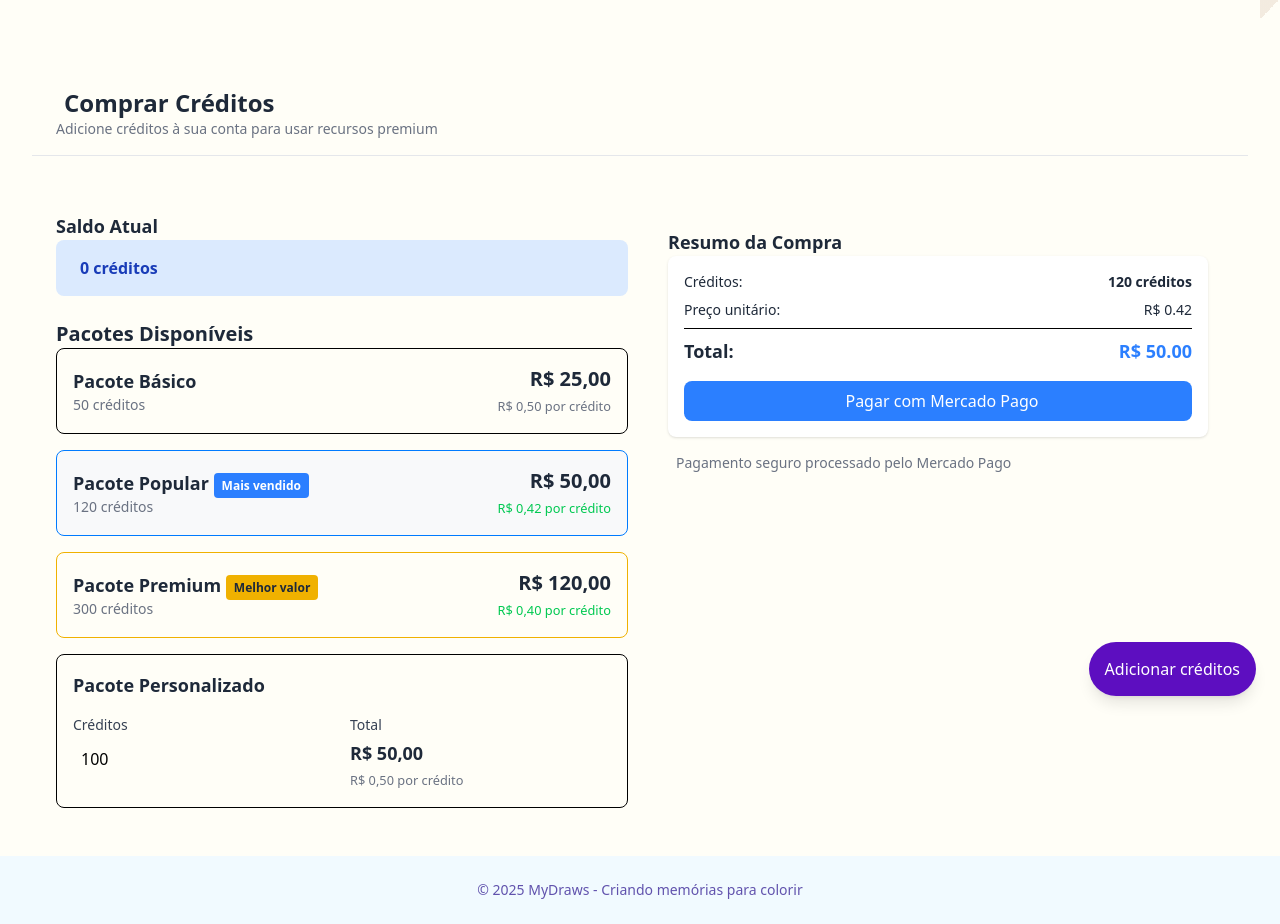
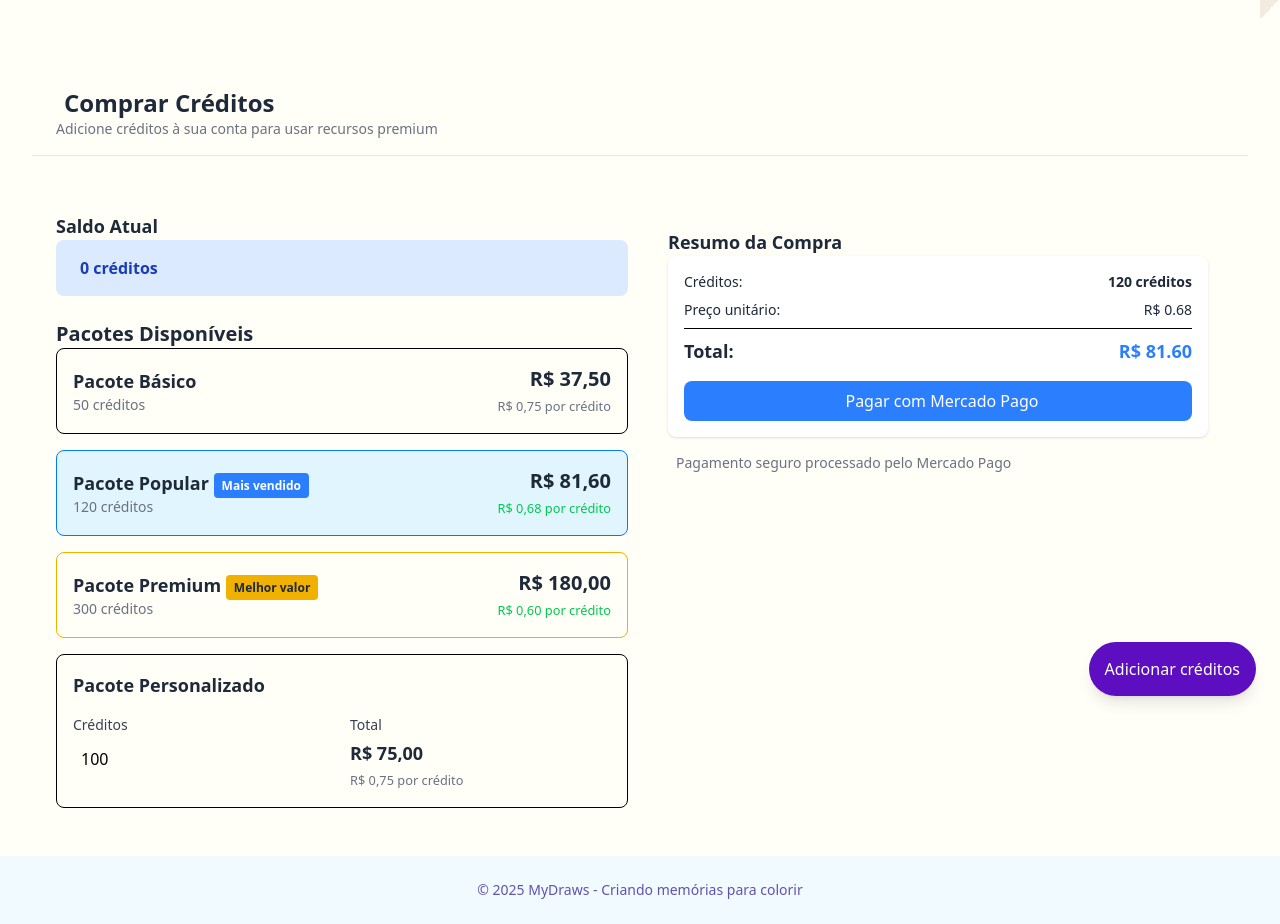
Before and after one commit to PedroHenriqueDevBR/MyDraws, a Django app: page /buy-credits/ in a window 1280 px wide. Shown: the part 95-1019 px from the top of the page. Run offline with Django 5.2, Linux system fonts and the light colour scheme; the visitor is signed in with stand-in values (Sample User, id 1).

Commit message:
refact: refact payment flow

```diff
--- a/core/services/mercado_pago.py
+++ b/core/services/mercado_pago.py
@@ -84,7 +84,10 @@ class MercadoPagoService:
             }
 
             preference_response = self.sdk.preference().create(preference_data)
-
+            ###################################
+            import pdb
+            pdb.set_trace()
+            ###################################
             if preference_response["status"] == 201:
                 logger.info(
                     "Preferência criada com sucesso para usuário %s. ID: %s",
--- a/core/views.py
+++ b/core/views.py
@@ -1,6 +1,7 @@
+import json
 from pathlib import Path
-import json
-from decimal import Decimal
+import math
+from decouple import config
 
 from django.core.files import File
 from django.http.request import HttpRequest
@@ -299,38 +300,30 @@ def webhook(request: HttpRequest):
 @login_required
 @require_http_methods(["POST"])
 def create_payment_preference(request: HttpRequest):
+    profile = request.user
     try:
         data = json.loads(request.body)
         credit_amount = data.get("credit_amount")
-        unit_price_str = data.get("unit_price")
-        description = data.get("description", "Compra de créditos para MyDraws")
 
-        if not credit_amount or credit_amount <= 0:
+        if not credit_amount or credit_amount < 5:
             return JsonResponse(
                 {
                     "success": False,
-                    "error": "Quantidade de créditos deve ser maior que zero",
+                    "error": "Quantidade de créditos deve ser maior ou igual a 5 (cinco)",
                 },
                 status=400,
             )
 
-        if not unit_price_str:
-            return JsonResponse(
-                {"success": False, "error": "Preço unitário é obrigatório"}, status=400
-            )
+        unit_price = config("UNIT_PRICE", default="0.75", cast=float)
+        description = f"Compra de {credit_amount} créditos por { profile } - MyDraws"
 
-        try:
-            unit_price = Decimal(unit_price_str)
-            if unit_price <= 0:
-                raise ValueError()
-        except (ValueError, TypeError):
-            return JsonResponse(
-                {
-                    "success": False,
-                    "error": "Preço unitário deve ser um número positivo",
-                },
-                status=400,
-            )
+        if credit_amount >= 120:
+            unit_price = unit_price * 0.9
+            unit_price = math.floor(unit_price * 100) / 100
+
+        if credit_amount >= 300:
+            unit_price = unit_price * 0.8
+            unit_price = math.floor(unit_price * 100) / 100
 
         mp_service = get_mercado_pago_service()
         preference = mp_service.create_payment_preference(
@@ -544,4 +537,17 @@ def get_available_payment_methods(request: HttpRequest):
 
 @login_required
 def buy_credits(request: HttpRequest):
-    return render(request, "core/buy_credits.html")
+    unit_price = config("UNIT_PRICE", default="0.75", cast=float)
+    unit_price_str = config("UNIT_PRICE")
+    medium_price = unit_price * 0.9
+    premium_price = unit_price * 0.8
+    return render(
+        request,
+        "core/buy_credits.html",
+        {
+            "unit_price": unit_price,
+            "medium_price": medium_price,
+            "premium_price": premium_price,
+            "unit_price_str": unit_price_str,
+        },
+    )
--- a/templates/core/buy_credits.html
+++ b/templates/core/buy_credits.html
@@ -3,7 +3,6 @@
 {% block title %}Comprar Créditos{% endblock %}
 
 {% block content %}
-
 
 <style>
     .credit-package {
@@ -18,7 +17,7 @@
 
     .credit-package.selected {
         border-color: #007bff !important;
-        background-color: #f8f9fa;
+        background-color: #E1F5FE;
     }
 </style>
 
@@ -47,23 +46,23 @@
                     <div class="space-y-4">
                         <!-- Pacote Básico -->
                         <div class="border rounded-lg p-4 cursor-pointer transition-transform transform hover:-translate-y-1 hover:shadow-lg credit-package"
-                            data-credits="50" data-price="25.00">
+                            data-credits="50" data-price="37.50">
                             <div class="flex justify-between items-center">
                                 <div>
                                     <h6 class="text-lg font-semibold text-gray-800">Pacote Básico</h6>
                                     <p class="text-sm text-gray-500">50 créditos</p>
                                 </div>
                                 <div class="text-right">
-                                    <span class="text-xl font-bold text-gray-800">R$ 25,00</span>
+                                    <span class="text-xl font-bold text-gray-800">R$ 37,50</span>
                                     <br>
-                                    <small class="text-gray-500">R$ 0,50 por crédito</small>
+                                    <small class="text-gray-500">R$ {{ unit_price|floatformat:2 }} por crédito</small>
                                 </div>
                             </div>
                         </div>
 
                         <!-- Pacote Popular -->
                         <div class="border border-blue-500 rounded-lg p-4 cursor-pointer transition-transform transform hover:-translate-y-1 hover:shadow-lg credit-package"
-                            data-credits="120" data-price="50.00">
+                            data-credits="120" data-price="81.60">
                             <div class="flex justify-between items-center">
                                 <div>
                                     <h6 class="text-lg font-semibold text-gray-800">
@@ -73,16 +72,16 @@
                                     <p class="text-sm text-gray-500">120 créditos</p>
                                 </div>
                                 <div class="text-right">
-                                    <span class="text-xl font-bold text-gray-800">R$ 50,00</span>
+                                    <span class="text-xl font-bold text-gray-800">R$ 81,60</span>
                                     <br>
-                                    <small class="text-green-500">R$ 0,42 por crédito</small>
+                                    <small class="text-green-500">R$ {{ medium_price|floatformat:2 }} por crédito</small>
                                 </div>
                             </div>
                         </div>
 
                         <!-- Pacote Premium -->
                         <div class="border border-yellow-500 rounded-lg p-4 cursor-pointer transition-transform transform hover:-translate-y-1 hover:shadow-lg credit-package"
-                            data-credits="300" data-price="120.00">
+                            data-credits="300" data-price="180.00">
                             <div class="flex justify-between items-center">
                                 <div>
                                     <h6 class="text-lg font-semibold text-gray-800">
@@ -92,9 +91,9 @@
                                     <p class="text-sm text-gray-500">300 créditos</p>
                                 </div>
                                 <div class="text-right">
-                                    <span class="text-xl font-bold text-gray-800">R$ 120,00</span>
+                                    <span class="text-xl font-bold text-gray-800">R$ 180,00</span>
                                     <br>
-                                    <small class="text-green-500">R$ 0,40 por crédito</small>
+                                    <small class="text-green-500">R$ {{ premium_price|floatformat:2 }} por crédito</small>
                                 </div>
                             </div>
                         </div>
@@ -107,14 +106,14 @@
                                 <div>
                                     <label for="customCredits" class="block text-sm font-medium text-gray-700">Créditos</label>
                                     <input type="number" id="customCredits" class="mt-1 block w-full border-gray-500 px-2 py-2 focus:ring-blue-500 focus:border-blue-500"
-                                        min="10" max="1000" value="100" onchange="updateCustomPrice()">
+                                        min="5" max="1000" value="100" onchange="updateCustomPrice()">
                                 </div>
                                 <div>
                                     <label class="block text-sm font-medium text-gray-700">Total</label>
                                     <div class="mt-1">
-                                        <strong id="customTotal" class="text-lg text-gray-800">R$ 50,00</strong>
+                                        <strong id="customTotal" class="text-lg text-gray-800">R$ 75,00</strong>
                                         <br>
-                                        <small id="customUnitPrice" class="text-gray-500">R$ 0,50 por crédito</small>
+                                        <small id="customUnitPrice" class="text-gray-500">R$ {{ unit_price|floatformat:2 }} por crédito</small>
                                     </div>
                                 </div>
                             </div>
@@ -165,6 +164,8 @@
 <script>
     let selectedCredits = 0;
     let selectedPrice = 0;
+    let unitPriceDefault = parseFloat("{{ unit_price_str }}");
+    console.log(`Unit Price: ${unitPriceDefault}`);
 
     // Selecionar pacote de créditos
     document.querySelectorAll('.credit-package').forEach(package => {
@@ -180,7 +181,7 @@
 
             if (credits === 'custom') {
                 selectedCredits = parseInt(document.getElementById('customCredits').value);
-                selectedPrice = parseFloat(document.getElementById('customCredits').value) * 0.5;
+                selectedPrice = parseFloat(document.getElementById('customCredits').value) * unitPriceDefault;
             } else {
                 selectedCredits = parseInt(credits);
                 selectedPrice = parseFloat(price);
@@ -192,8 +193,10 @@
 
     function updateCustomPrice() {
         const credits = parseInt(document.getElementById('customCredits').value);
-        const unitPrice = 0.5; // R$ 0,50 por crédito
-        const total = credits * unitPrice;
+        const unitPrice = unitPriceDefault;
+        console.log(`Unit Price: ${unitPrice}`);
+        console.log(`Credits: ${credits}`);
+        const total = credits * unitPriceDefault;
 
         document.getElementById('customTotal').textContent = `R$ ${total.toFixed(2)}`;
         document.getElementById('customUnitPrice').textContent = `R$ ${unitPrice.toFixed(2)} por crédito`;
@@ -232,8 +235,6 @@
                 },
                 body: JSON.stringify({
                     credit_amount: selectedCredits,
-                    unit_price: (selectedPrice / selectedCredits).toFixed(2),
-                    description: `Compra de ${selectedCredits} créditos - MyDraws`
                 })
             });
 
```
